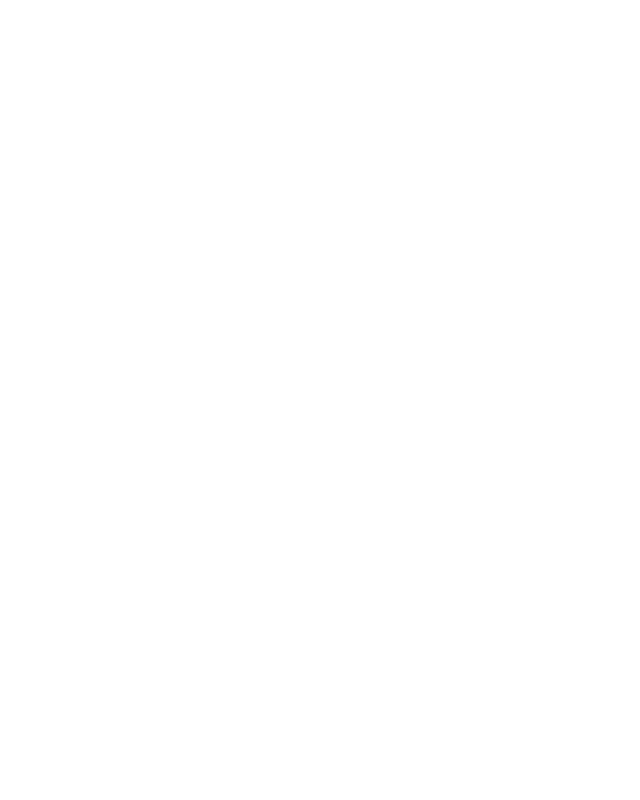
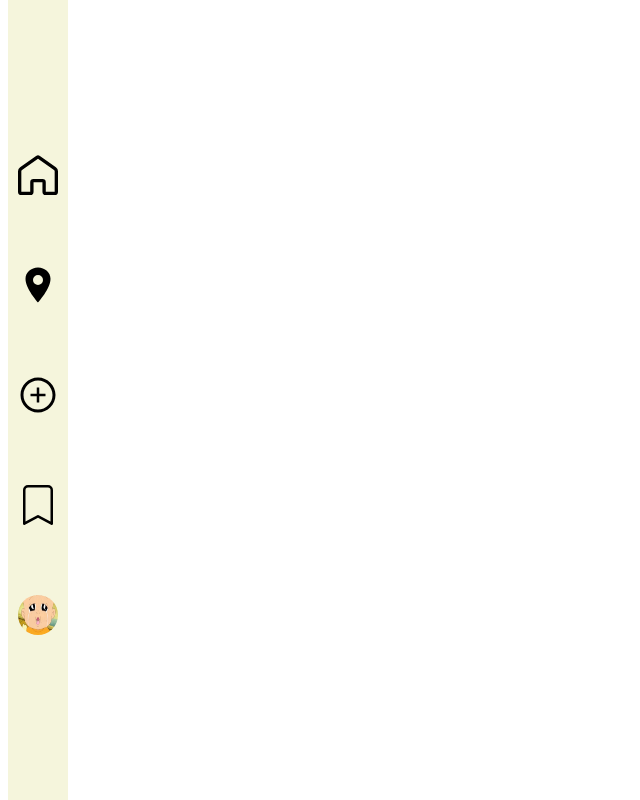
Before and after one commit to sykim0181/DayTripWebVer, a React (Create React App) app: page / in a window 1280 px wide. Shown: the whole page, without its empty margins (0-640 px from the left). Built offline with nearby package versions, Linux system fonts and the light colour scheme.

Commit message:
Navigation

```diff
--- a/package.json
+++ b/package.json
@@ -3,6 +3,8 @@
   "version": "0.1.0",
   "private": true,
   "dependencies": {
+    "@emotion/react": "^11.10.8",
+    "@emotion/styled": "^11.10.8",
     "@testing-library/jest-dom": "^5.16.5",
     "@testing-library/react": "^13.4.0",
     "@testing-library/user-event": "^13.5.0",
@@ -12,6 +14,7 @@
     "@types/react-dom": "^18.2.1",
     "react": "^18.2.0",
     "react-dom": "^18.2.0",
+    "react-icons": "^4.8.0",
     "react-router-dom": "^6.11.0",
     "react-scripts": "5.0.1",
     "typescript": "^4.9.5",
--- a/src/App.tsx
+++ b/src/App.tsx
@@ -1,12 +1,12 @@
 import React from 'react';
-import { BrowserRouter, Route, Routes } from 'react-router-dom';
+import { BrowserRouter, Link, Route, Routes } from 'react-router-dom';
 import HomePage from './components/pages/HomePage';
 
 function App() {
   return (
     <BrowserRouter>
       <Routes>
-        <Route path="/" Component={HomePage} />
+        <Route path='/' element={<HomePage />}/>
       </Routes>
     </BrowserRouter>
   );
--- /dev/null
+++ b/src/components/organisms/Navigation.tsx
@@ -0,0 +1,88 @@
+import React from 'react';
+import styled from '@emotion/styled/macro';
+import { Link } from 'react-router-dom';
+import { GrHomeRounded } from 'react-icons/gr';
+import { IoLocationSharp } from 'react-icons/io5';
+import { AiOutlinePlusCircle } from 'react-icons/ai';
+import { BsBookmark } from 'react-icons/bs';
+
+
+const Base = styled.div`
+  /* background-color: beige; */
+  width: fit-content;
+  height: fit-content;
+`;
+
+const IconList = styled.ul`
+  display: flex;
+  flex-direction: column;
+  width: fit-content;
+  padding: 0;
+
+  & li {
+    list-style: none;
+    padding: 30px 10px;
+    color: black;
+  }
+`;
+
+const StyledLink = styled(Link)`
+  color: black;
+`;
+
+const Icon = styled.div`
+  font-size: 40px;
+  cursor: pointer;
+`;
+
+const ProfileImg = styled.img`
+  width: 40px;
+  height: 40px;
+  border-radius: 50%;
+`;
+
+const Navigation: React.FC = () => {
+  return(
+    <Base>
+      <IconList>
+        <li>
+          <StyledLink to="/">
+            <Icon>
+              <GrHomeRounded />
+            </Icon>
+          </StyledLink>
+        </li>
+        <li>
+          <StyledLink to="/place">
+            <Icon>
+              <IoLocationSharp />
+            </Icon>
+          </StyledLink>
+        </li>
+        <li>
+          <StyledLink to="/post">
+            <Icon>
+              <AiOutlinePlusCircle />
+            </Icon>
+          </StyledLink>
+        </li>
+        <li>
+          <StyledLink to="/bookmark">
+            <Icon>
+              <BsBookmark />
+            </Icon>
+          </StyledLink>
+        </li>
+        <li>
+          <StyledLink to="/mypage">
+            <Icon>
+              <ProfileImg src='assets/ky.jpg' />
+            </Icon>
+          </StyledLink>
+        </li>
+      </IconList>
+    </Base>
+  )
+}
+
+export default Navigation;
--- a/src/components/pages/HomePage.tsx
+++ b/src/components/pages/HomePage.tsx
@@ -1,10 +1,38 @@
 import React from 'react';
+import styled from '@emotion/styled/macro';
+import Navigation from '../organisms/Navigation';
+
+const Base = styled.div`
+  display: flex;
+  flex-direction: row;
+`;
+
+const NavigationWrapper = styled.div`
+  background-color: beige;
+  display: flex;
+  align-items: center;
+  position: fixed;
+  top: 0;
+  height: 100vh;
+`;
+
+const Body = styled.div``;
+
+const SearchBlock = styled.div``;
+
+const FilterBlock = styled.div``;
+
 
 const HomePage: React.FC = () => {
   return (
-    <div>
+    <Base>
+      <NavigationWrapper>
+        <Navigation />
+      </NavigationWrapper>
+      <Body>
 
-    </div>
+      </Body>
+    </Base>
   )
 }
 
```
Also changed, not shown: public/assets/ky.jpg (added), 1 other file (tests, documents, lock files or other folders).
